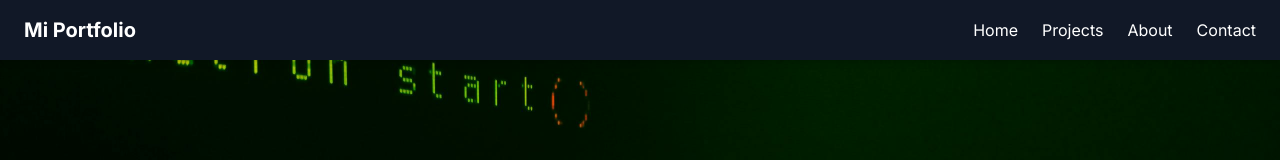
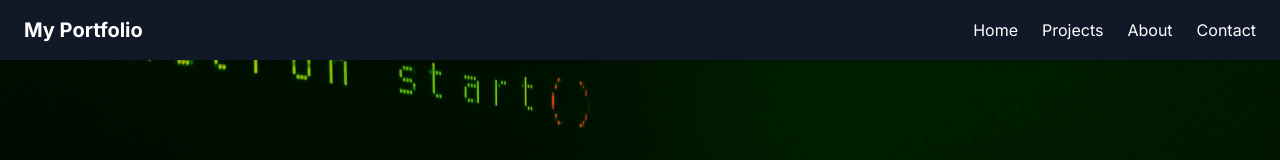
Before and after one commit to OslarCode/web_DEveloper_Portfolio, a Next.js app: page / in a window 1280 px wide. Shown: the top 160 px of the page. Built offline with nearby package versions, Linux system fonts and the light colour scheme.

Commit message:
fix-readme

```diff
--- a/src/components/Navbar.tsx
+++ b/src/components/Navbar.tsx
@@ -31,7 +31,7 @@ export const Navbar = () => {
             animate={{ opacity: 1 }}
             transition={{ delay: 0.3 }}
           >
-            Mi Portfolio
+            My Portfolio
           </motion.h1>
         </Link>
 
```
Also changed, not shown: 1 other file (tests, documents, lock files or other folders).
